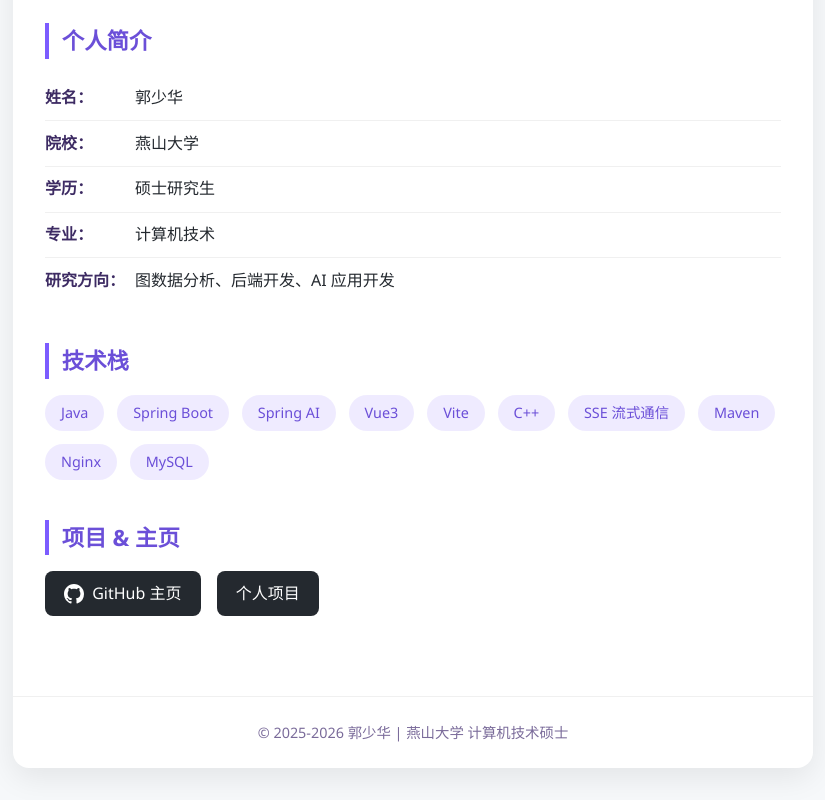
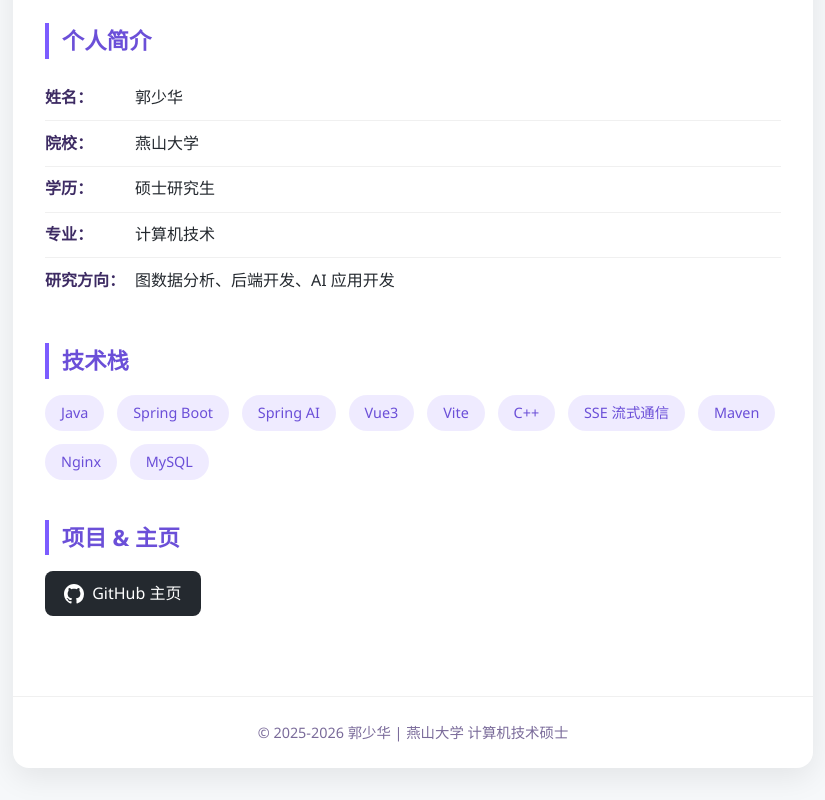
Before and after one commit to guoshaohua309/home, a plain HTML site: page index.html in a window 1280 px wide. Shown: the part 373-1173 px from the top of the page, without its empty margins (227-1052 px from the left). Drawn offline with Linux system fonts and the light colour scheme.

Commit message:
Update index.html

```diff
--- a/index.html
+++ b/index.html
@@ -215,7 +215,6 @@
                         </svg>
                         GitHub 主页
                     </a>
-                    <a href="#" target="_blank" class="link-btn">个人项目</a>
                 </div>
             </div>
         </div>
```
